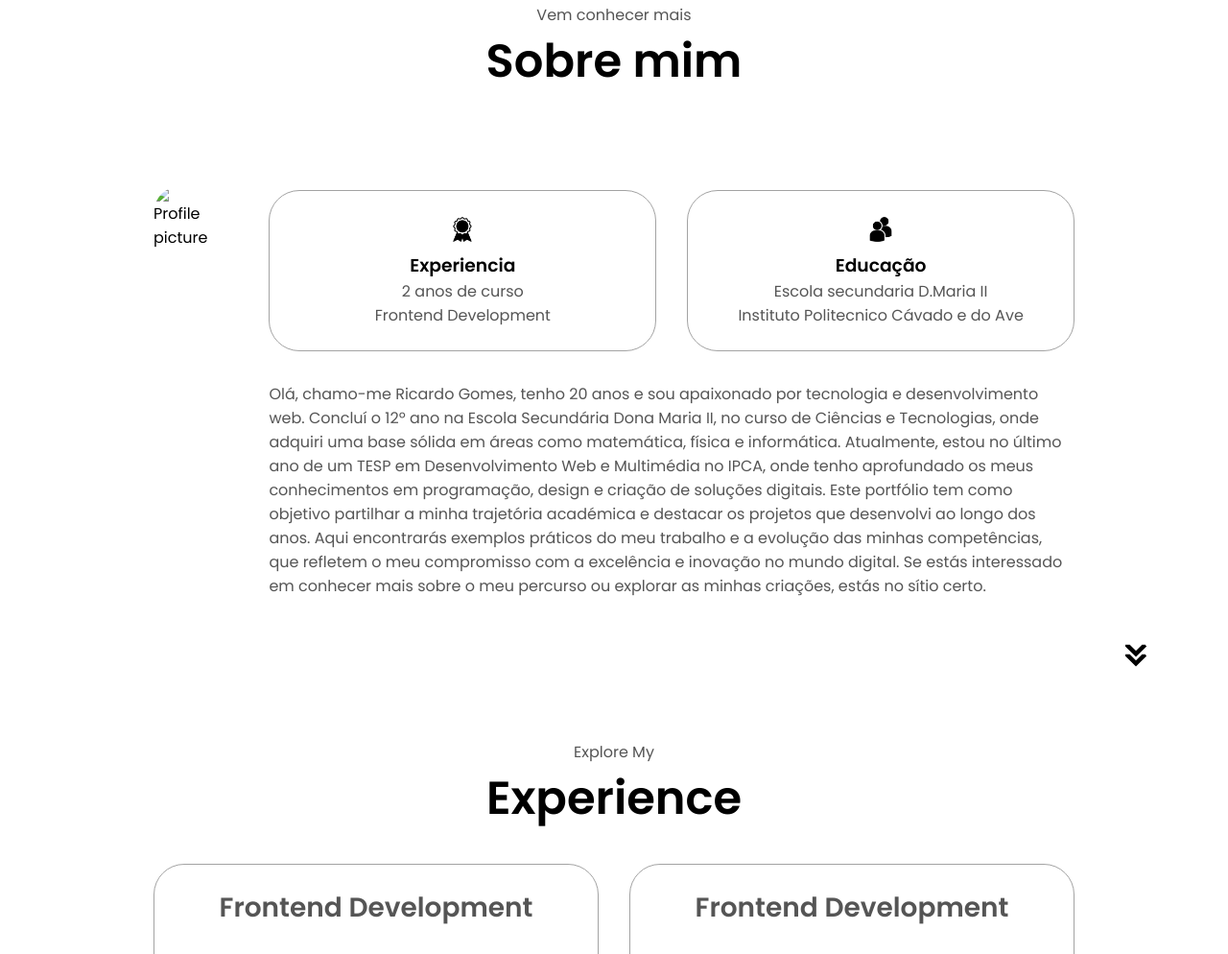
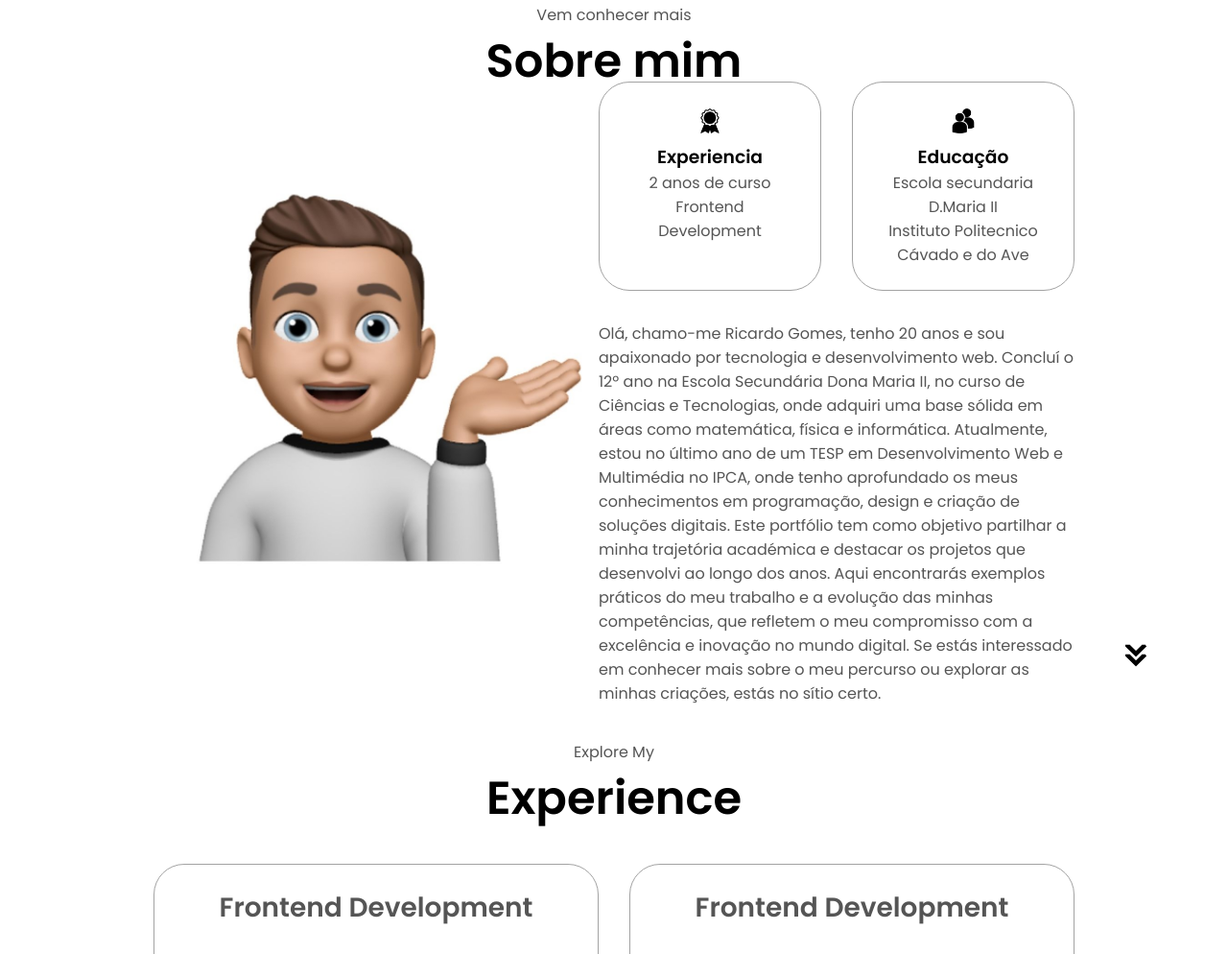
Before and after one commit to RicardoGomes1904/portefolio, a plain HTML site: page index.html in a window 1280 px wide. Shown: the part 789-1783 px from the top of the page at 96% size. Drawn offline with Linux system fonts and the light colour scheme.

Commit message:
src="./assets/eu.portefolio.jpg"

```diff
--- a/index.html
+++ b/index.html
@@ -81,7 +81,7 @@
       <div class="section-container">
         <div class="section__pic-container">
           <img
-            src="./assets/p"
+            src="./assets/eu.portefolio.jpg"
             alt="Profile picture"
             class="about-pic"
           />
```
